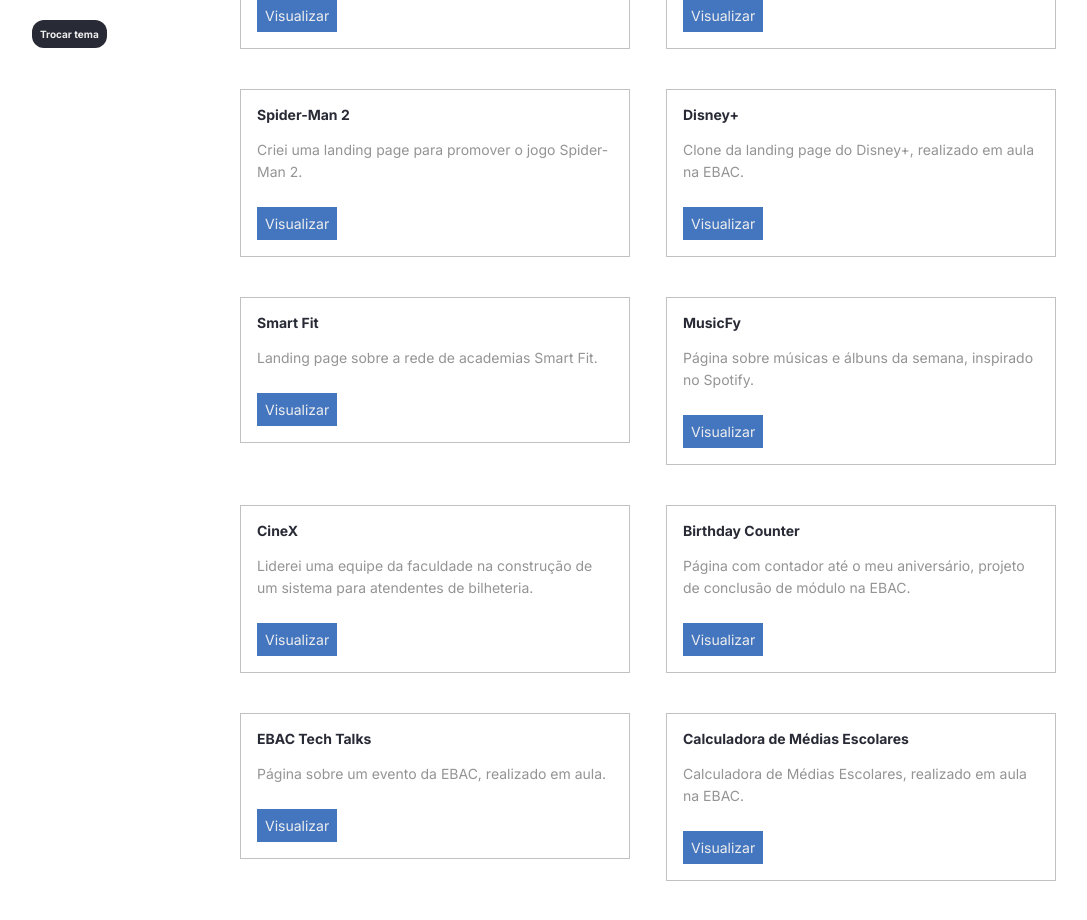
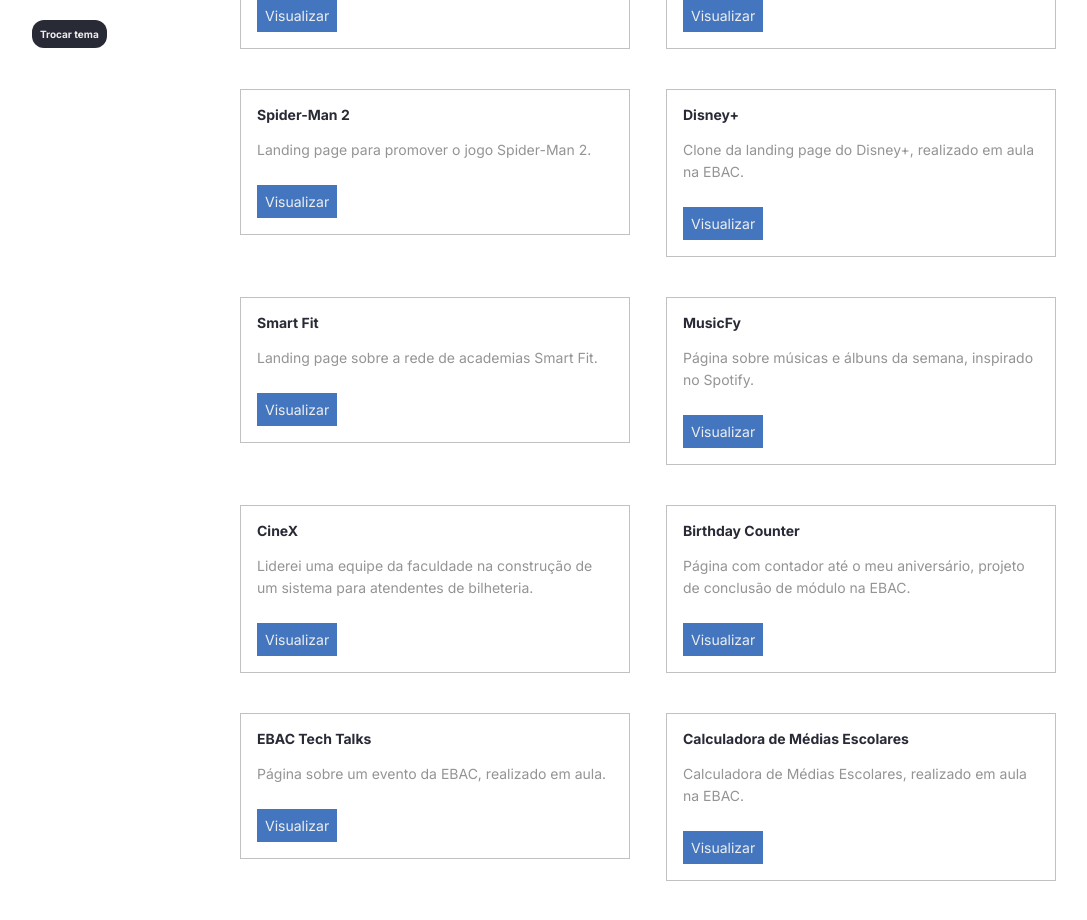
Before and after one commit to HigorStos/react_lista_projetos, a React (Create React App) app: page / in a window 1280 px wide. Shown: the part 780-1700 px from the top of the page, without its empty margins (96-1183 px from the left). Built offline with nearby package versions, Linux system fonts and the light colour scheme.

Commit message:
atualizando a seção de projetos

```diff
--- a/src/containers/Projetos/index.tsx
+++ b/src/containers/Projetos/index.tsx
@@ -37,7 +37,7 @@
       <li>
         <Projeto
           titulo="Spider-Man 2"
-          descricao="Criei uma landing page para promover o jogo Spider-Man 2."
+          descricao="Landing page para promover o jogo Spider-Man 2."
           link="https://github.com/HigorStos/js_spider-man_2"
         />
       </li>
```
